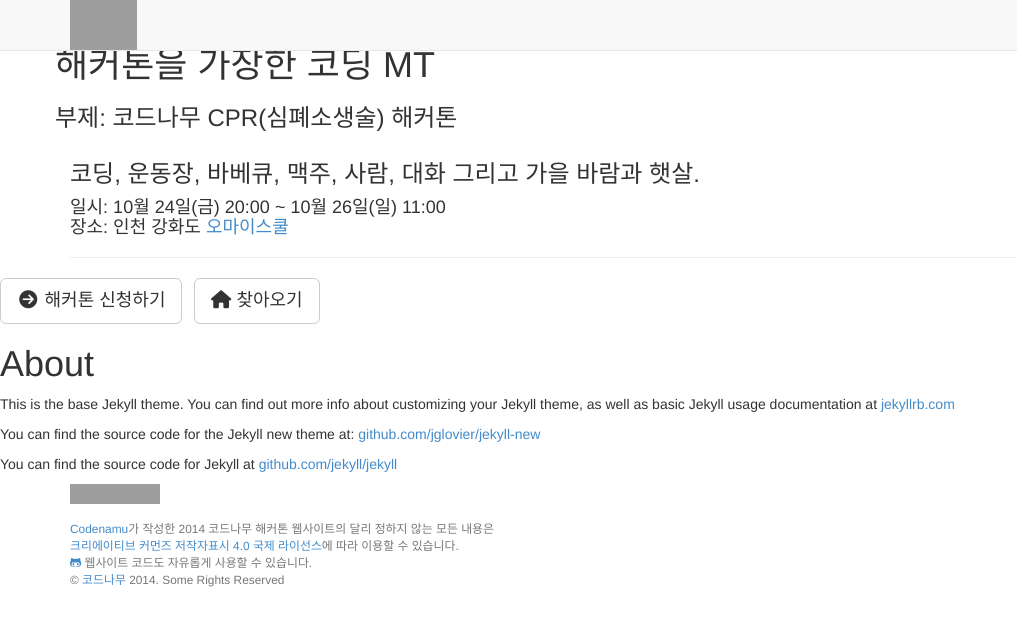
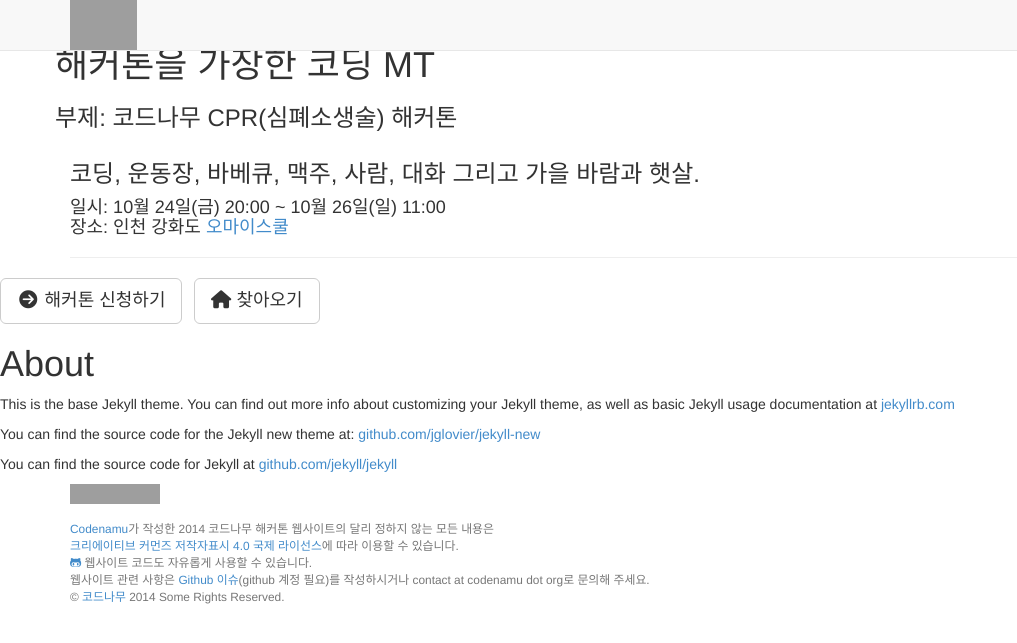
Before and after one commit to creativecommonskorea/2014-codenamu-hackathon, a Jekyll site: the page built from about.md, in a window 1280 px wide, cut to the strip 0-643 px from the top of the page. Shown: the whole strip, without its empty margins (0-1017 px from the left). Built offline with Jekyll 4.4.1, drawn with Linux system fonts in a browser that asks for light colours; nearby versions of some CDN libraries; library files that are not in the unit come from our copies; grey boxes are pictures that could not be loaded.

Commit message:
푸터에 웹사이트 관련 문의 추가
Signed-off-by: mozodev <mozodev@cckorea.org>

```diff
--- a/_includes/footer.html
+++ b/_includes/footer.html
@@ -7,7 +7,8 @@
                 <a xmlns:cc="http://creativecommons.org/ns#" href="http://2014hack.codenamu.org" property="cc:attributionName" rel="cc:attributionURL">Codenamu</a>가 작성한 <span xmlns:dct="http://purl.org/dc/terms/" property="dct:title">2014 코드나무 해커톤</span> 웹사이트의 달리 정하지 않는 모든 내용은<br />
                 <a rel="license" href="http://creativecommons.org/licenses/by/4.0/deed.ko">크리에이티브 커먼즈 저작자표시 4.0 국제 라이선스</a>에 따라 이용할 수 있습니다.<br />
                 <a class="github" target="_blank" href="https://github.com/creativecommonskorea/2014-codenamu-hackathon"><i class="fa fa-github-alt"></i></a> 웹사이트 코드도 자유롭게 사용할 수 있습니다.<br>
-                &copy; <a title="Codenamu" href="http://codenamu.org">코드나무</a> 2014. Some Rights Reserved</p>
+                웹사이트 관련 사항은 <a target="_blank" href="https://github.com/creativecommonskorea/2014-codenamu-hackathon/issues/new">Github 이슈</a>(github 계정 필요)를 작성하시거나 contact at codenamu dot org로 문의해 주세요.<br>
+                &copy; <a title="Codenamu" href="http://codenamu.org">코드나무</a> 2014 Some Rights Reserved.</p>
             </div>
         </div>
     </div>
```
